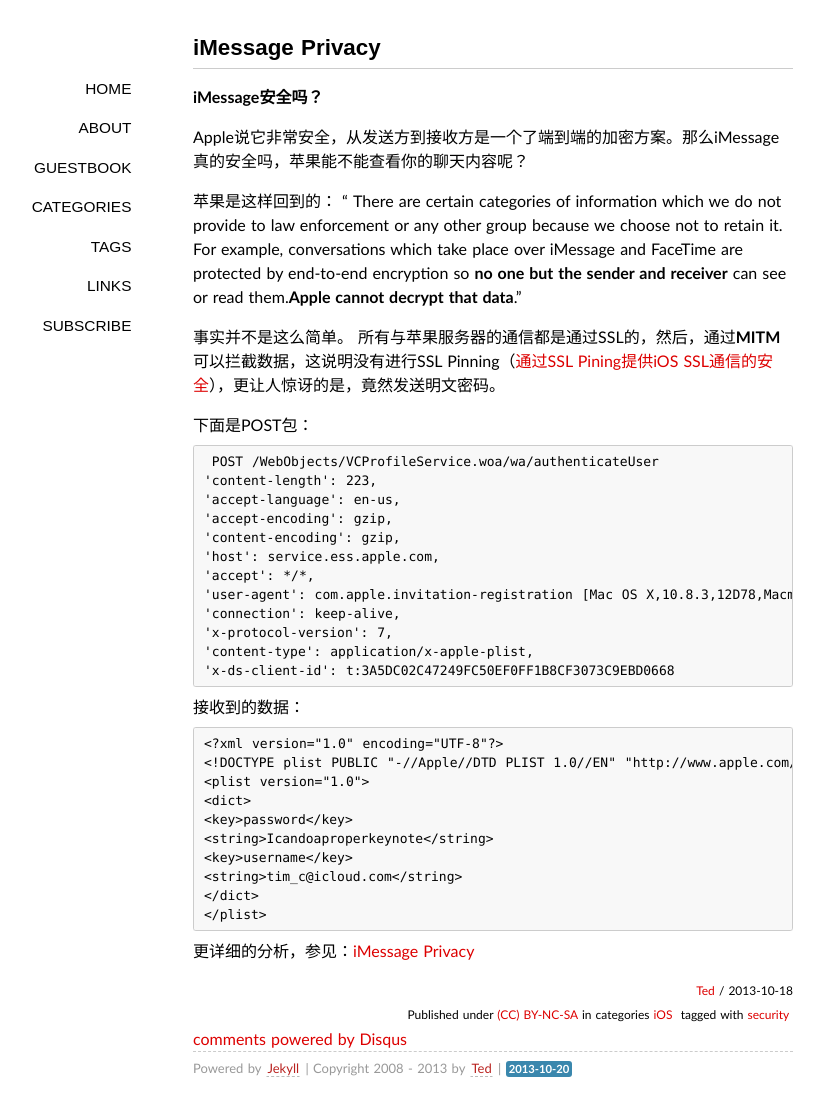
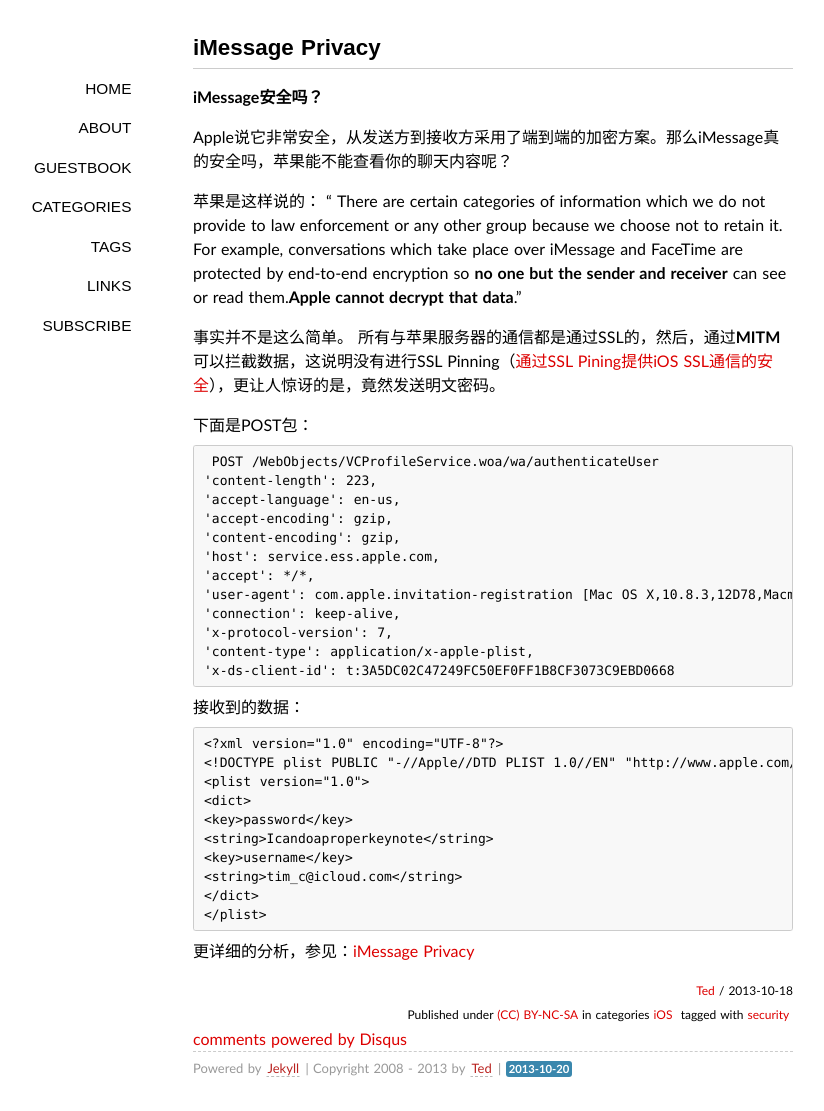
Before and after one commit to wufawei/wufawei.github.com, a Jekyll site: the page built from _posts/201310/2013-10-18-iMessage-Privacy.md, in a window 1280 px wide. Shown: the whole page, without its empty margins (147-971 px from the left). Built offline with Jekyll 4.4.1, drawn with Linux system fonts in a browser that asks for light colours; some web fonts are replaced; Markdown is read by kramdown in place of the engine named in the settings; comment, search, counter and statistics services are not loaded.

Commit message:
modify content

```diff
--- a/_posts/201310/2013-10-18-iMessage-Privacy.md
+++ b/_posts/201310/2013-10-18-iMessage-Privacy.md
@@ -9,9 +9,9 @@
 
 **iMessage安全吗？**
 
-Apple说它非常安全，从发送方到接收方是一个了端到端的加密方案。那么iMessage真的安全吗，苹果能不能查看你的聊天内容呢？
+Apple说它非常安全，从发送方到接收方采用了端到端的加密方案。那么iMessage真的安全吗，苹果能不能查看你的聊天内容呢？
 
-苹果是这样回到的：
+苹果是这样说的：
 “ There are certain categories of information which we do not provide to law enforcement or any other group because we choose not to retain it. For example, conversations which take place over iMessage and FaceTime are protected by end-to-end encryption so **no one but the sender and receiver** can see or read them.**Apple cannot decrypt that data**.”
 
 
```
